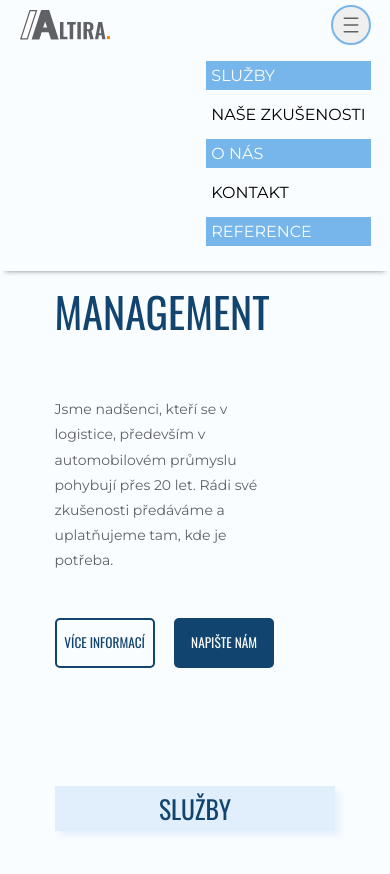
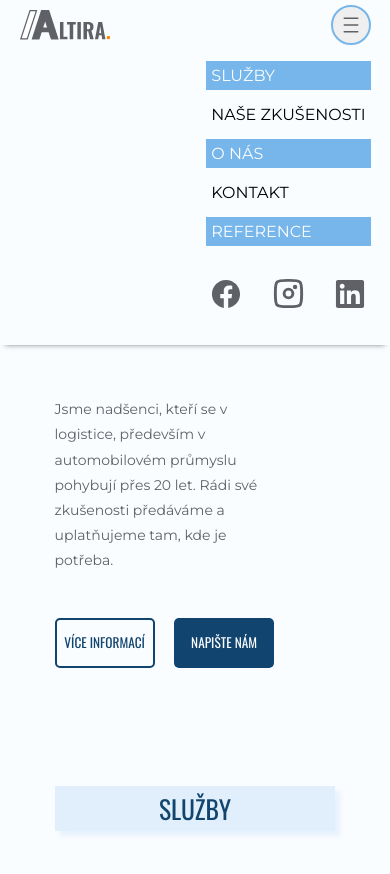
Before and after one commit to queuing4oranges/altira-website, a React (Vite) app: page / in a window 390 px wide. Both pictures are taken after a click on the button 350 px from the left and 26 px from the top of the page. Shown: the top 874 px of the page. Built offline with nearby package versions, Linux system fonts and the light colour scheme; no server answers.

Commit message:
added soc-med icons to navbar

```diff
--- a/src/components/Navbar.jsx
+++ b/src/components/Navbar.jsx
@@ -60,6 +60,11 @@ export default function Navbar() {
                 <li><Link onClick={toggleHamburger} activeClass="active" smooth spy to="onas" >o nás</Link></li>
                 <li><Link onClick={toggleHamburger} activeClass="active" smooth spy to="kontakt-cont" >kontakt</Link></li>
                 <li><Link onClick={toggleHamburger} activeClass="active" smooth spy to="refer-cont" >reference</Link> </li>
+                <li className="social-media">
+                  <a href="https://www.facebook.com/Altira_logistics-121211334246543/" target="_blank"><Facebook color="#5f6166" height={30} width={30} /></a>
+                  <a href="https://www.instagram.com/altira_logistics/" target="_blank" rel="noreferrer"><Instagram color="#5f6166" height={35} width={35} stroke="#5f6166" strokeWidth={2}/></a>
+                  <a href="https://www.linkedin.com/company/altira-s-r-o/" target="_blank" rel="noreferrer"><Linkedin color="#5f6166" height={30} width={30} /></a>
+                </li>
               </ul>
             </div>
 
--- a/src/styles/navbar.scss
+++ b/src/styles/navbar.scss
@@ -150,5 +150,11 @@
       background: $altira-lightblue;
       color: $altira-white;
     }
+    & .social-media {
+      display: flex;
+      align-items: center;
+      justify-content: space-between;
+      padding-top: 20px;
+    }
   }
 }
```
